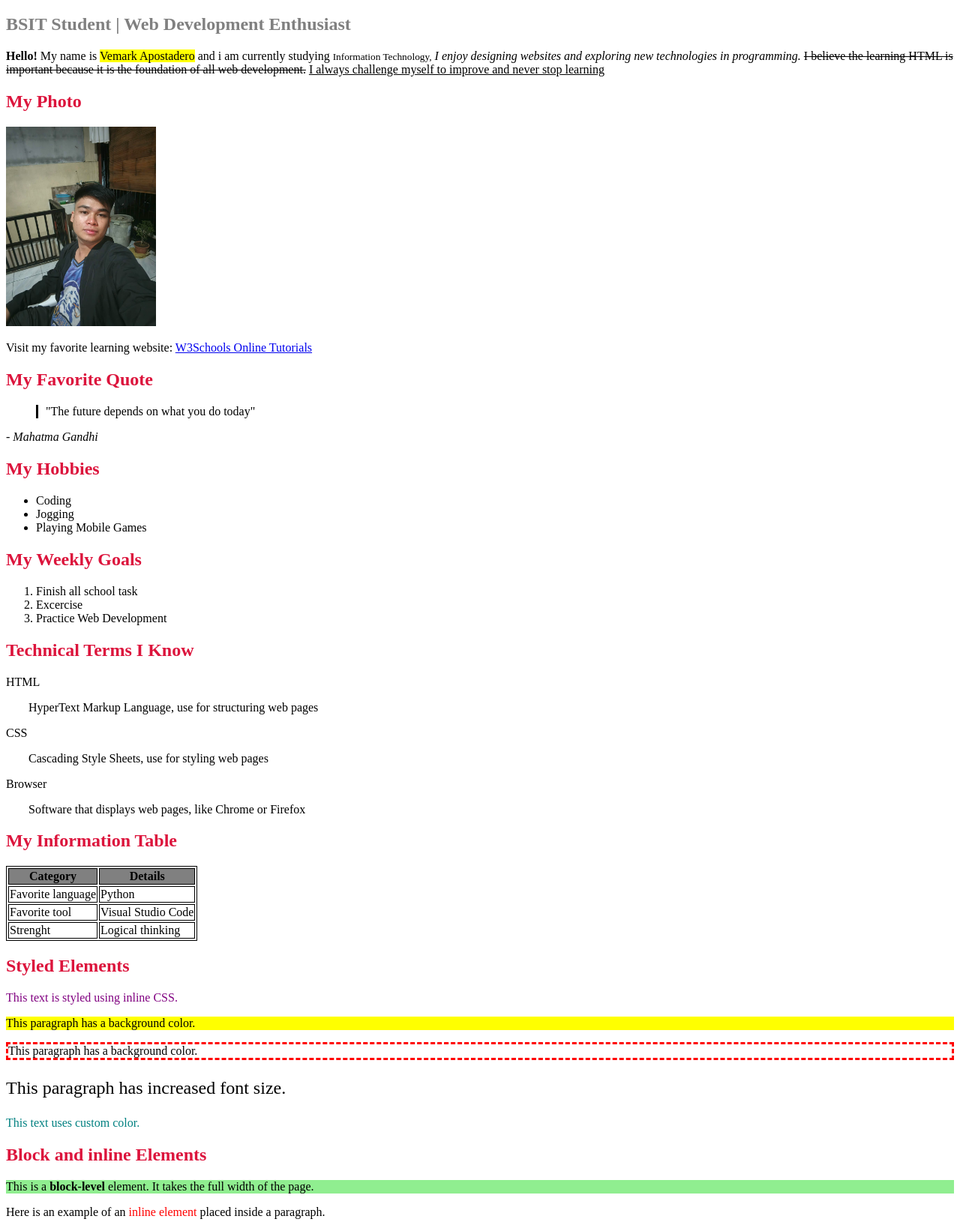
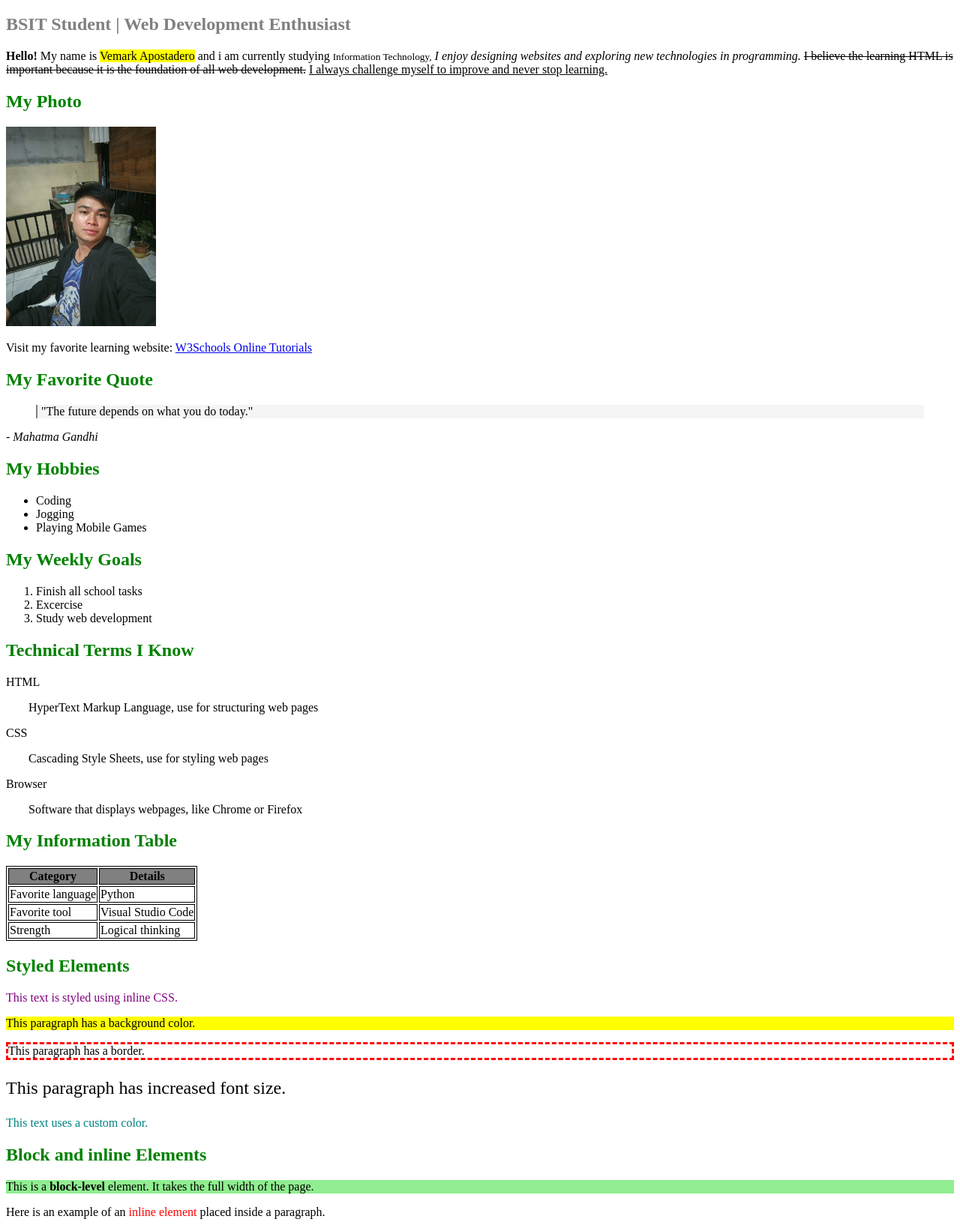
Before and after one commit to Vemark1101/HANDS-ON-ACTIVITY-NO.-1---HTML-BASICS, a plain HTML site: page index.html in a window 1280 px wide. Shown: the part 61-1703 px from the top of the page at 75% size. Drawn offline with Linux system fonts and the light colour scheme.

Commit message:
Update index.html

```diff
--- a/index.html
+++ b/index.html
@@ -1,89 +1,56 @@
 <!DOCTYPE html>
 <html lang="en">
+
     <head>
         <meta charset="UTF-8">
         <meta name="viewport" content="width=device-width, initial-scale=1.0">
         <title>My Personal Web Profile</title>
         <link rel="icon" href="blue-high-tech-futuristic-cyberspace-technology-background-free-vector.jpg">
-
-
-        <style>
-
-            h2 {
-                color:crimson
-            }
-
-            h1 {
-                color: darkblue
-            }
-
-
-            blockquote {
-                border-left: 3px solid black;
-                padding-left: 10px;
-                margin: 10px 10;
-                color: black;
-            }
-
-            table,tr,th,td {
-                    border-width: 1px;
-                    border-color: black;
-                    border-style: solid;
-                }
-
-            th{
-                background-color: gray;
-            }
-
-
-
-        </style>
-
     </head>
 
     <body>
+        <!--THIS FILE IS ALL ABOUT ME-->
+        <h1 style="color:darkblue">Vemark Apostadero</h1>
+        <h2 style="color:gray;">BSIT Student | Web Development Enthusiast</h2>
+        <p><strong>Hello!</strong> My name is <mark>Vemark Apostadero</mark> and i am currently studying <small>Information Technology,</small> <em>I enjoy designing websites and exploring new technologies in programming.</em> <del>I believe the learning HTML is important because it is the foundation of all web development.</del> <ins>I always challenge myself to improve and never stop learning.</ins></p>
 
-        <h1>Vemark Apostadero</h1>
-        <h2 style="color:gray;">BSIT Student | Web Development Enthusiast</h2>
-        <p><strong>Hello!</strong> My name is <mark>Vemark Apostadero</mark> and i am currently studying <small>Information Technology,</small> <em>I enjoy designing websites and exploring new technologies in programming.</em> <del>I believe the learning HTML is important because it is the foundation of all web development.</del> <ins>I always challenge myself to improve and never stop learning</ins></p>
-
-        <h2>My Photo</h2>
-        <img src="cf76a49c-7749-4876-9edb-c49814485052.jpeg" target="self" width="200" alt="Error" >
+        <h2 style="color:green">My Photo</h2>
+        <img src="cf76a49c-7749-4876-9edb-c49814485052.jpeg" width="200" alt="Error" >
         <p>Visit my favorite learning website:
-        <a href="https://www.w3schools.com/">W3Schools Online Tutorials</a>
+        <a href="https://www.w3schools.com/" target="_blank">W3Schools Online Tutorials</a>
         </p>
 
-        <h2>My Favorite Quote</h2>
-        <blockquote>"The future depends on what you do today"</blockquote>
+        <h2 style="color:green">My Favorite Quote</h2>
+        <blockquote  style=" border-left: 2px solid gray;  padding-left: 5px;   margin: 10px 10; color: black; background-color: whitesmoke;">"The future depends on what you do today."</blockquote>
         <cite>- Mahatma Gandhi</cite>
 
-        <h2>My Hobbies</h2>
+        <h2 style="color:green">My Hobbies</h2>
         <ul>
             <li>Coding</li>
             <li>Jogging</li>
             <li>Playing Mobile Games</li>
         </ul>
 
-        <h2>My Weekly Goals</h2>
+        <h2 style="color:green">My Weekly Goals</h2>
         <ol>
-            <li>Finish all school task</li>
+            <li>Finish all school tasks</li>
             <li>Excercise</li>
-            <li>Practice Web Development</li>
+            <li>Study web development</li>
         </ol>
 
-        <h2>Technical Terms I Know</h2>
+        <h2 style="color:green">Technical Terms I Know</h2>
         <p>HTML</p>
         <p style="margin-left: 30px;">HyperText Markup Language, use for structuring web pages</p>
         <p>CSS</p>
         <p style="margin-left: 30px;">Cascading Style Sheets, use for styling web pages</p>
         <p>Browser</p>
-        <p style="margin-left: 30px;">Software that displays web pages, like Chrome or Firefox</p>
+        <p style="margin-left: 30px;">Software that displays webpages, like Chrome or Firefox</p>
 
-        <h2>My Information Table</h2>
+        <h2 style="color:green">My Information Table</h2>
         <table>
             <tr>
-                <th>Category</th>
-                <th>Details</th>
+                <th style="background-color: gray;">Category</th>
+                <th style="background-color: gray;">Details</th>
             </tr>
 
             <tr>
@@ -97,23 +64,29 @@
             </tr>
 
             <tr>
-            <td>Strenght</td>
+            <td>Strength</td>
             <td>Logical thinking</td>
             </tr>
+
+            <style>
+                table,tr,th,td {
+                        border-width: 1px;
+                        border-color: black;
+                        border-style: solid;
+                    }
+            </style>
         </table>
 
-        <h2>Styled Elements</h2>
+        <h2 style="color:green">Styled Elements</h2>
+        <span style="color: purple;">This text is styled using inline CSS.</span>
+        <p style="background-color: yellow;">This paragraph has a background color.</p>
+        <p style="border: dashed red;">This paragraph has a border.</p>
+        <p style="font-size: x-large;">This paragraph has increased font size.</p>
+        <p style="color: teal;">This text uses a custom color.</p>
 
-        <p style="color: purple;">This text is styled using inline CSS.</p>
-        <p style="background-color: yellow;">This paragraph has a background color.</p>
-        <p style="border: dashed red;">This paragraph has a background color.</p>
-        <p style="font-size: x-large;">This paragraph has increased font size.</p>
-        <p style="color: teal;">This text uses custom color.</p>
-
-        <h2>Block and inline Elements</h2>
-        <p style="background-color: lightgreen;">This is a <strong>block-level</strong> element. It takes the full width of the page.</p>
+        <h2 style="color:green">Block and inline Elements</h2>
+        <div style="background-color: lightgreen;"> This is a <strong>block-level</strong> element. It takes the full width of the page. </div>
         <p>Here is an example of an <span style="color: red;">inline element</span> placed inside a paragraph.</p>
-
     </body>
 
 </html>
```
